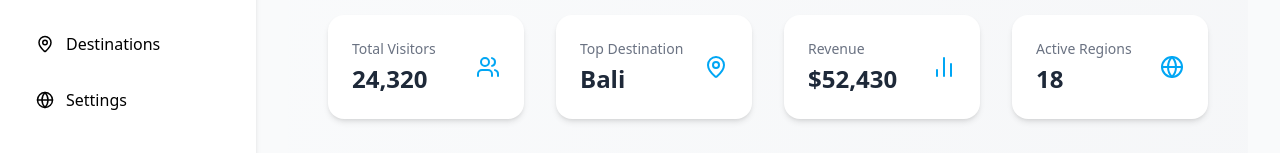
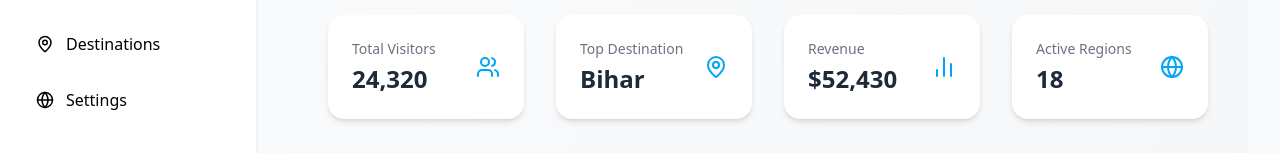
Before and after one commit to alokmuskan/Task, a React (Vite) app: page / in a window 1280 px wide. Shown: the part 204-357 px from the top of the page. Built offline with nearby package versions, Linux system fonts and the light colour scheme.

Commit message:
tried to add Reset Insight button to TourismInsight using zusland so that whenever press button it fetches mock data from zusland store

```diff
--- a/src/store/useDashboardStore.js
+++ b/src/store/useDashboardStore.js
@@ -6,7 +6,7 @@ export const useDashboardStore = create((set) => ({
 
   statsData: {
     totalVisitors: 24320,
-    topDestination: "Bali",
+    topDestination: "Bihar",
     revenue: 52430,
     activeRegions: 18,
   },
```
Also changed, not shown: src/components/TourismInsights.jsx (line endings or trailing spaces).
